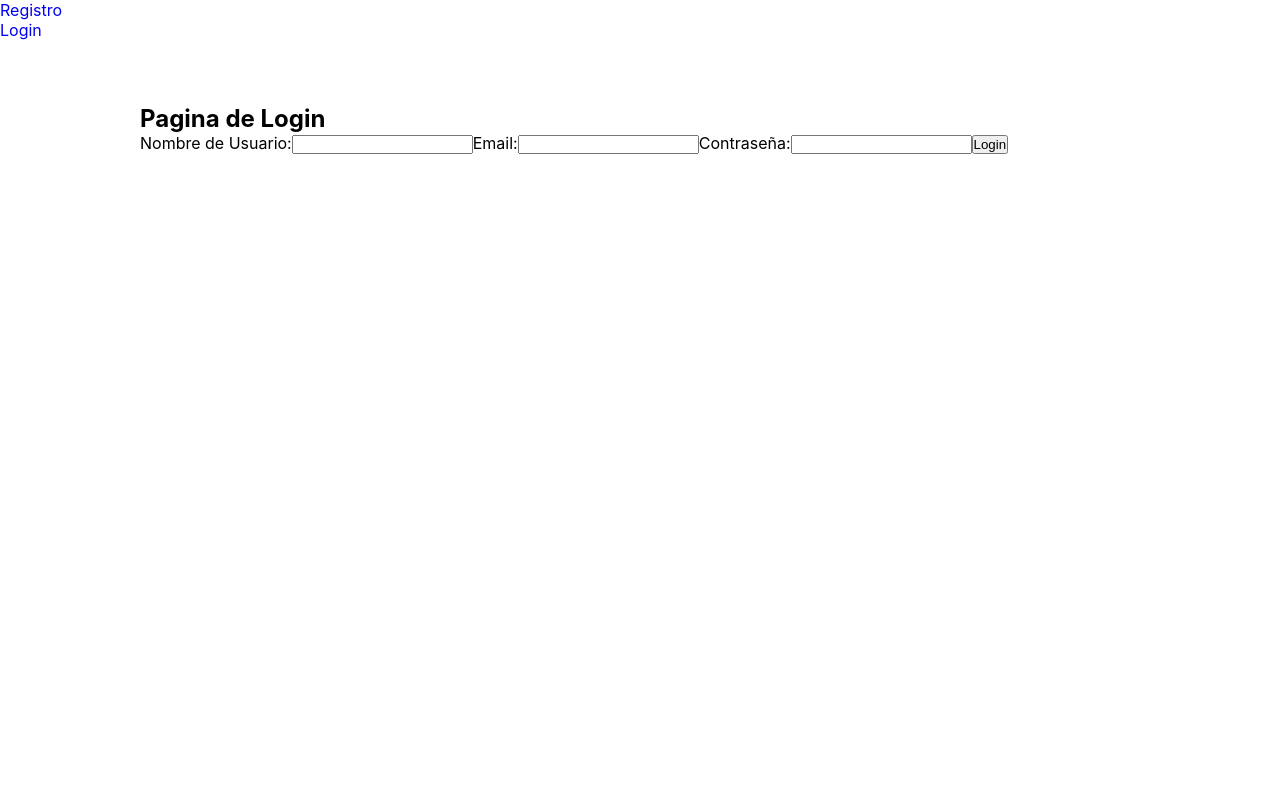
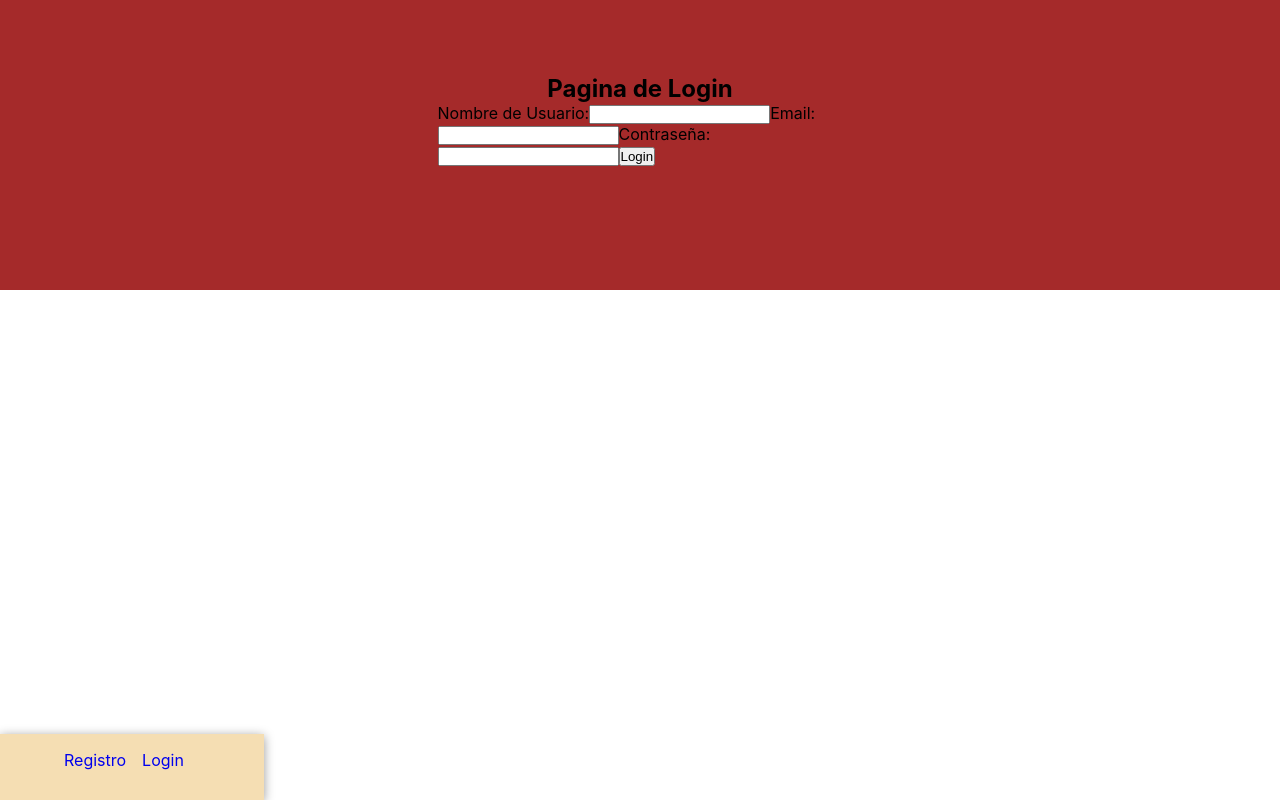
Before and after one commit to Miruto20/Front.InstagramClon, a React (Create React App) app: page /login in a window 1280 px wide. Built offline with nearby package versions, Linux system fonts and the light colour scheme.

Commit message:
front con algo ya de css

```diff
--- a/src/App.css
+++ b/src/App.css
@@ -1,21 +1,74 @@
 * {
-  margin: 0;
+  margin: auto;
   padding: 0;
   box-sizing: border-box;
 }
 
 a {
   text-decoration: none;
+  max-width: 100%;
 }
 
 ul {
   list-style: none;
+  margin: auto;
 }
+
 img {
   max-width: 100%;
 }
 main {
-  max-width: 1000px;
-  margin: 4rem auto;
+  max-width: 450px;
+  margin: 1.5rem auto;
   flex-grow: 1;
 }
+main > section {
+  max-width: 90%;
+}
+#root {
+  display: grid;
+  grid-template-columns: auto;
+  grid-template-rows: 50px auto 100px;
+  justify-content: center;
+  background-color: brown;
+  height: 75%;
+}
+section > h2 {
+  text-align: center;
+}
+/*
+#root {
+  display: grid;
+  background-color: blue;
+  grid-template-rows: 4rem 1fr 2fr 1fr 1fr;
+  grid-template-columns: 1fr;
+
+  /*   grid-template-columns: repeat(auto-fill, minmax(300px, 1fr));
+
+  grid-template-areas:
+    " header"
+    "main"
+    " nav "
+    "footer ";
+
+  /*   grid-template-columns: 300px;
+  grid-template-rows: 200px 75px;
+}
+/* #root > main {
+  grid-template-columns:
+   grid-template-rows:
+
+}
+header {
+  grid-area: header;
+}
+nav {
+  grid-area: nav;
+}
+main {
+  grid-area: main;
+}
+footer {
+  grid-area: footer;
+}
+ */
--- a/src/components/Nav/index.js
+++ b/src/components/Nav/index.js
@@ -1,4 +1,4 @@
-// import "./style.css";
+import "./style.css";
 
 import { NavLink, Link } from "react-router-dom";
 import { useTokenContext } from "../../context/TokenContext";
--- a/src/components/Nav/style.css
+++ b/src/components/Nav/style.css
@@ -7,14 +7,8 @@
   position: fixed;
   z-index: 100;
   float: left;
-}
-#root > nav > * {
-  flex: 1 0;
-}
-#root > nav > img {
-  width: 3rem;
-}
-#root > nav > h1 {
+  bottom: 0;
+  padding-bottom: 30px;
   text-align: center;
 }
 #root > nav > ul {
@@ -22,3 +16,11 @@
   justify-content: center;
   gap: 1rem;
 }
+
+article.post {
+  max-width: 90%;
+}
+
+ul > li > a {
+  max-width: 90%;
+}
--- a/src/components/Post/index.js
+++ b/src/components/Post/index.js
@@ -45,15 +45,15 @@ const Post = ({
           <p>{parseFloat(votes).toFixed(2)}</p>{" "}
           {<PostVotesStars votes={votes} />}
         </section> */}
-        <span>·</span>
+        {/* <span>·</span> */}
         <p className="PostDateAuthor">
-          Publicado por <span>usuario {idUser} </span>
+          Publicado por <span> {username} </span>
           {getTimeAgo(new Date(createdAt))}
         </p>
 
         {token && loggedUser.id !== idUser && (
           <>
-            <span>·</span>
+            {/* <span>·</span> */}
             {/*        <button
               onClick={(event) => {
                 event.preventDefault();
--- a/src/components/Post/style.css
+++ b/src/components/Post/style.css
@@ -3,6 +3,7 @@
   padding: 1rem;
   width: 700px;
   background-color: white;
+  text-align: center;
 }
 
 .post:hover {
--- a/src/hooks/usePostsByIdUser.js
+++ b/src/hooks/usePostsByIdUser.js
@@ -15,6 +15,7 @@ const usePostByIdUser = (idUser) => {
     setPost({ ...post });
   }; */
   // console.log("idUser", idUser);
+  // let usernamePage;
 
   useEffect(() => {
     const fetchPostByIdUser = async () => {
@@ -25,12 +26,13 @@ const usePostByIdUser = (idUser) => {
         });
         // console.log("res", res);
         const body = await res.json();
-        // console.log("body", body);
+        console.log("body", body);
 
         if (!res.ok) {
           throw new Error(body.message);
         }
         setPost(body.data.post);
+        // usernamePage = post.username;
       } catch (error) {
         console.error(error);
         setErrorMessage(error.message);
@@ -44,6 +46,7 @@ const usePostByIdUser = (idUser) => {
 
   return {
     post: post,
+    // usernamePage,
     loading,
     errorMessage /* addVoteToPost: addVoteToPost  */,
   };
--- a/src/page/UserPostPage/index.js
+++ b/src/page/UserPostPage/index.js
@@ -10,17 +10,22 @@ const UserPostPage = () => {
   const { token, loggedUser } = useTokenContext();
   const { idUser } = useParams();
 
-  const { post, setPost, errorMessage, loading } = usePostsByIdUser(idUser);
+  const {
+    post,
+    setPost,
+    errorMessage,
+    loading,
+    idUser: idUserPage,
+  } = usePostsByIdUser(idUser);
+
+  //aqui en la linea 16 no conseguimos darle el name del "post" que es un array con objetos que incluyen la la propiedad username con el valor del usuario que en todos los obj es el mismo que es el filtro de la fetch
+  // const currentPostUsername = post[0].username;
+  // console.log("post[0].username", post[0].username);
   // console.log("post.[0]", post);
-  const {
-    username,
-    avatar,
-    role,
-    createdAt,
-    email,
-    id: idUserLogged,
-  } = loggedUser;
-
+  const { username, avatar, role, createdAt, email /* usernamePage */ } =
+    loggedUser;
+  /*   console.log(usernamePage);
+   */
   // const navigate = useNavigate();
 
   // Si no hay token, redireccionamos a "/login""
@@ -32,24 +37,23 @@ const UserPostPage = () => {
   console.log(" Object.values(post)?", Object.values(post));
   return (
     <section>
+      <h2>perfil de {/* usernamePage */}</h2>
       {Object.values(post).length > 0 &&
         post.map((currentPost) => {
           return (
             <>
-              <h2>perfil de {currentPost.username}</h2>
-
               <Post
                 id={currentPost.idPost}
                 text={currentPost.text}
                 image={currentPost.image}
                 avatar={currentPost.avatar}
                 username={currentPost.username}
-                email={email}
+                email={currentPost.email}
                 place={currentPost.place}
                 idUser={idUser}
                 rate={currentPost.rate}
                 owner={currentPost.owner}
-                createdAt={createdAt}
+                createdAt={currentPost.createdAt}
               />
             </>
           );
```
